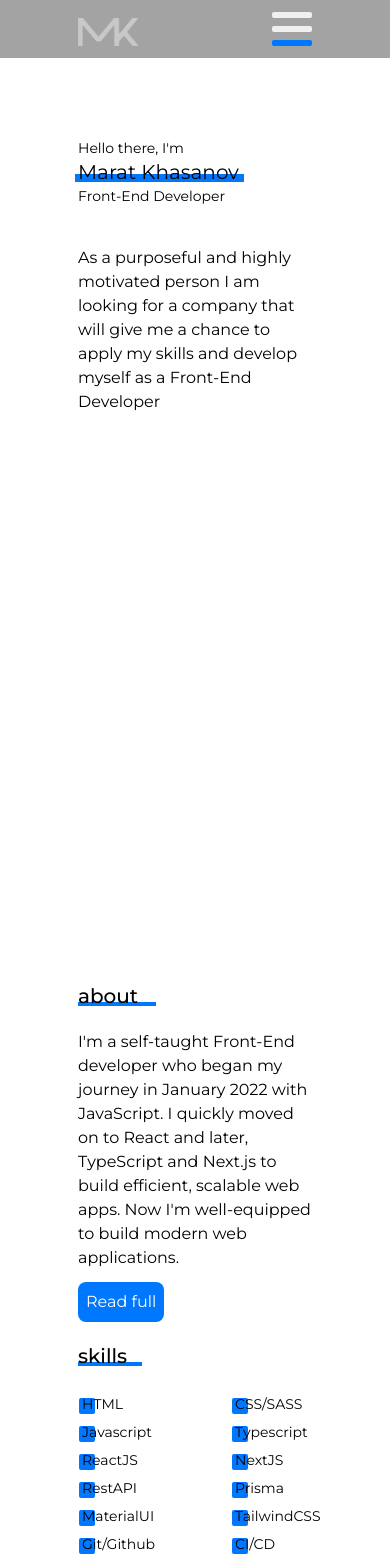
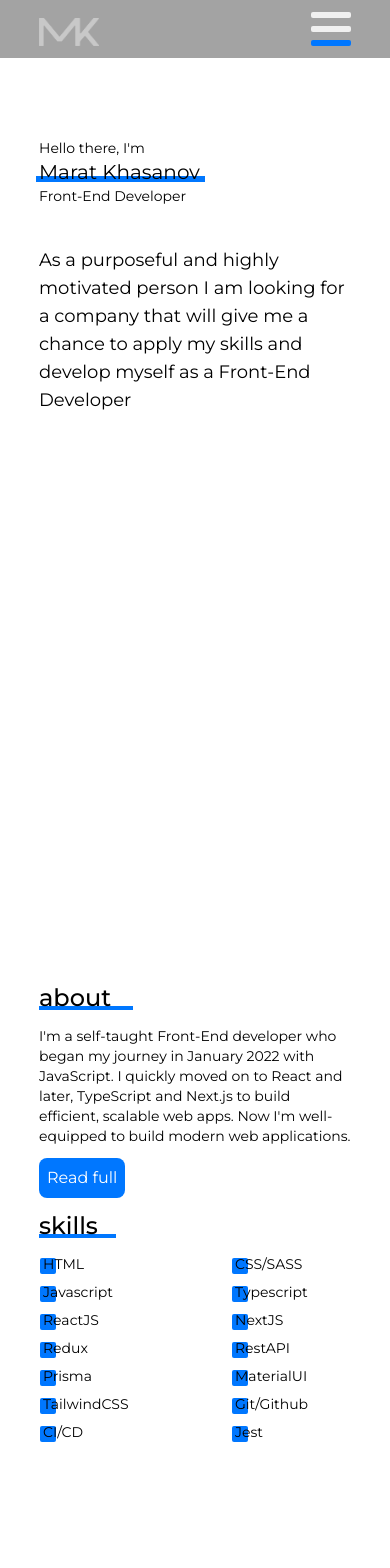
Before and after one commit to hinspared/portfolio, a Next.js app: page / in a window 390 px wide. Shown: the top 1568 px of the page. Built offline with nearby package versions, Linux system fonts and the light colour scheme.

Commit message:
update mobile landscape mode

```diff
--- a/src/components/About.tsx
+++ b/src/components/About.tsx
@@ -8,12 +8,14 @@ const skills = [
   "Typescript",
   "ReactJS",
   "NextJS",
+  "Redux",
   "RestAPI",
   "Prisma",
   "MaterialUI",
   "TailwindCSS",
   "Git/Github",
   "CI/CD",
+  "Jest",
 ];
 
 interface AboutProps {
@@ -24,37 +26,45 @@ interface AboutProps {
 const About = React.forwardRef<HTMLDivElement, AboutProps>(
   (props, ref: React.LegacyRef<HTMLDivElement>) => {
     const landscapeMode = props.mobile && props.isLandscape;
-
     return (
       <div
         className={`mx-auto ${
-          props.mobile && props.isLandscape ? "" : "h-screen"
-        } w-3/5 pt-20 md:pt-36 2xl:pt-72`}
+          props.isLandscape ? "" : "h-screen"
+        } w-4/5 pt-20 md:w-3/5 md:pt-36 2xl:pt-72`}
         id="about"
       >
         <div ref={ref}>
+          <div
+            className={`${
+              landscapeMode ? "grid grid-cols-2 gap-3" : "flex flex-col gap-3"
+            }`}
+          >
+            <div>
               <div className="relative max-w-max">
-            <p className="text-xl font-medium md:text-5xl 2xl:text-7xl">
+                <p className="text-2xl font-medium md:text-5xl 2xl:text-7xl">
                   about
                 </p>
                 <div className="absolute bottom-1 -z-10 h-1 w-[130%] bg-[#0077FF] md:left-[-0.5rem] md:h-2 md:rounded-sm"></div>
               </div>
-          <p className="mt-5 md:mt-10 md:w-3/5 md:text-lg 2xl:text-2xl">
-            I&apos;m a self-taught Front-End developer who began my journey in
-            January 2022 with JavaScript. I quickly moved on to React and later,
-            TypeScript and Next.js to build efficient, scalable web apps. Now
-            I&apos;m well-equipped to build modern web applications.
+              <p className=" mt-3 text-sm md:mt-5 md:mt-10 md:w-3/5 md:text-lg 2xl:text-2xl">
+                I&apos;m a self-taught Front-End developer who began my journey
+                in January 2022 with JavaScript. I quickly moved on to React and
+                later, TypeScript and Next.js to build efficient, scalable web
+                apps. Now I&apos;m well-equipped to build modern web
+                applications.
               </p>
               <Modal />
-          <div className="relative mt-5 max-w-max md:mt-16">
-            <p className="text-xl font-medium md:text-5xl 2xl:text-7xl">
+            </div>
+            <div>
+              <div className="relative max-w-max md:mt-16">
+                <p className="text-2xl font-medium md:text-5xl 2xl:text-7xl">
                   skills
                 </p>
                 <div className="absolute bottom-1 -z-10 h-1 w-[130%] bg-[#0077FF] md:left-[-0.5rem] md:h-2 md:rounded-sm"></div>
               </div>
               <div
-            className={`mt-6 grid ${
-              landscapeMode ? "grid-cols-4" : "grid-cols-2"
+                className={`mt-3 grid ${
+                  landscapeMode ? "grid-cols-2" : "grid-cols-2"
                 } justify-between gap-x-20 gap-y-2 px-1 md:grid-cols-4 2xl:mt-10`}
               >
                 {React.Children.toArray(
@@ -68,6 +78,8 @@ const About = React.forwardRef<HTMLDivElement, AboutProps>(
               </div>
             </div>
           </div>
+        </div>
+      </div>
     );
   }
 );
--- a/src/components/Contacts.tsx
+++ b/src/components/Contacts.tsx
@@ -27,23 +27,24 @@ interface ContactsProps {
 const Contacts = React.forwardRef<HTMLDivElement, ContactsProps>(
   (props, ref: React.LegacyRef<HTMLDivElement>) => {
     const landscapeMode = props.mobile && props.isLandscape;
+
     return (
       <div
-        className={`mx-auto  w-3/5 pt-20 md:pt-36 2xl:pt-72 ${
+        className={`mx-auto  w-4/5 pt-20 md:w-3/5 md:pt-36 2xl:pt-72 ${
           landscapeMode ? "mb-16" : "h-screen"
         }`}
         id="contacts"
       >
         <div ref={ref}>
           <div className="relative max-w-max">
-            <p className="text-xl font-medium md:text-5xl">contacts</p>
+            <p className="text-2xl font-medium md:text-5xl">contacts</p>
             <div className="absolute left-[-0.5rem] bottom-1 -z-10 h-1 w-[130%] bg-[#0077FF] md:h-2 md:w-56 md:rounded-sm"></div>
           </div>
           <p className="text-xs font-light md:mt-3 md:ml-1 md:text-base">
             Let&apos;s have a chat
           </p>
           <div
-            className={`mt-14 ${
+            className={`mt-3 md:mt-14 ${
               landscapeMode
                 ? "grid grid-cols-2 gap-x-20 gap-y-5"
                 : "flex flex-col gap-10"
--- a/src/components/Modal.tsx
+++ b/src/components/Modal.tsx
@@ -23,12 +23,12 @@ const Modal = () => {
         } top-0 left-0 z-30 flex h-screen w-full items-center justify-center bg-gray-900 bg-opacity-75`}
       >
         <div
-          className={`h-3/5 w-4/5 overflow-scroll rounded-lg bg-white p-4 md:h-max ${
+          className={`h-3/5 w-4/5 overflow-scroll rounded-lg bg-white p-5 md:h-max ${
             isOpen ? "" : "hidden"
           }`}
           ref={ref}
         >
-          <p>
+          <p className="text-sm md:text-base">
             I&apos;m a self-taught Front-End developer who began my journey in
             January 2022. I started learning JavaScript, and quickly realized
             the power and versatility of this language. In May 2022, I decided
--- a/src/components/Navbar.tsx
+++ b/src/components/Navbar.tsx
@@ -15,7 +15,7 @@ const Navbar: React.FC<{
 
   return (
     <div className="sticky top-0 z-30 w-full bg-neutral-400">
-      <div className="mx-auto flex w-3/5 items-end  justify-between py-3">
+      <div className="mx-auto flex w-4/5 items-end justify-between  py-3 md:w-3/5">
         <Link href="/#home" scroll={false}>
           <Image
             src={active === "logo" ? logoBlue : logoGray}
--- a/src/components/Project.tsx
+++ b/src/components/Project.tsx
@@ -19,8 +19,8 @@ const Project: React.FC<ProjectProps> = ({
 }) => {
   return (
     <Link href={demo} target="_blank" rel="noreferrer">
-      <div className="flex h-96 w-56 flex-col gap-4 rounded-xl bg-[#f0f0f0] shadow-2xl hover:shadow-[#0077FF] 2xl:h-96 2xl:w-80">
-        <div className="relative h-36 w-full rounded-xl">
+      <div className="flex w-56 flex-col gap-4 rounded-xl bg-[#f0f0f0] shadow-2xl hover:shadow-[#0077FF] md:h-96 md:w-56 2xl:h-96 2xl:w-80">
+        <div className="relative h-36 w-full rounded-xl md:h-44">
           <Image
             src={image}
             alt={name}
--- a/src/components/Projects.tsx
+++ b/src/components/Projects.tsx
@@ -47,17 +47,19 @@ interface ProjectsProps {
 
 const Projects = React.forwardRef<HTMLDivElement, ProjectsProps>(
   (props, ref: React.LegacyRef<HTMLDivElement>) => {
+    const landscapeMode = props.mobile && props.isLandscape;
+
     return (
       <>
         {props.mobile ? (
           <div
             ref={ref}
             id="projects"
-            className={`${props.isLandscape ? "" : "h-screen"}`}
+            className={`${landscapeMode ? "" : "h-screen"}`}
           >
-            <div className="relative mx-auto flex w-3/5 pt-20">
+            <div className="relative mx-auto flex w-4/5 pt-20 md:w-3/5">
               <div className="relative mb-10 max-w-max">
-                <p className="text-lg font-medium text-slate-900">projects</p>
+                <p className="text-2xl font-medium text-slate-900">projects</p>
                 <div className="absolute bottom-1 -z-10 h-1 w-[130%] bg-[#0077FF]"></div>
               </div>
             </div>
@@ -87,9 +89,7 @@ const Projects = React.forwardRef<HTMLDivElement, ProjectsProps>(
           <div className="mx-auto h-screen w-3/5 pt-36 2xl:pt-72" id="projects">
             <div ref={ref}>
               <div className="relative max-w-max">
-                <p className="font-medium text-slate-900 md:text-5xl 2xl:text-7xl">
-                  projects
-                </p>
+                <p className="text-5xl font-medium 2xl:text-7xl">projects</p>
                 <div className="absolute bottom-1 -z-10 h-2 w-[130%] rounded-sm bg-[#0077FF] md:left-[-0.5rem]"></div>
               </div>
               <div className="mt-10 flex justify-center gap-x-10">
--- a/src/pages/index.tsx
+++ b/src/pages/index.tsx
@@ -13,11 +13,9 @@ const Home: NextPage = () => {
   const [isLandscape, setIsLandscape] = React.useState(false);
 
   React.useEffect(() => {
-    console.log(window.screen.height);
     function handleOrientationChange() {
-      setIsLandscape(window.screen.height < 568);
+      setIsLandscape(window.matchMedia("(orientation: portrait)").matches);
     }
-    console.log(window.screen);
     window.addEventListener("orientationchange", handleOrientationChange);
     return () => {
       window.removeEventListener("orientationchange", handleOrientationChange);
@@ -26,7 +24,7 @@ const Home: NextPage = () => {
 
   React.useEffect(() => {
     const handleScreenSize = () => {
-      setMobile(window.matchMedia("(max-width: 900px)").matches);
+      setMobile(window.matchMedia("(max-width: 768px)").matches);
     };
 
     window.addEventListener("resize", handleScreenSize);
@@ -79,7 +77,7 @@ const Home: NextPage = () => {
         mobile={mobile}
       />
       <div
-        className={`mx-auto w-3/5 gap-y-3 pt-20 md:h-screen md:pt-36 2xl:pt-72 ${
+        className={`mx-auto w-4/5 gap-y-3 pt-20 md:h-screen md:w-3/5 md:pt-36 2xl:pt-72 ${
           mobile && isLandscape ? "" : "h-screen"
         }`}
         id="home"
@@ -91,10 +89,13 @@ const Home: NextPage = () => {
           <p className="text-xl md:text-2xl md:text-5xl 2xl:text-7xl">
             Marat Khasanov
           </p>
-          <div className="absolute bottom-1 left-[-2%] -z-10 h-2 w-[105%] bg-[#0077FF] md:rounded-sm"></div>
+          <div className="absolute bottom-1 left-[-2%] -z-10 h-1.5 w-[105%] bg-[#0077FF] md:h-2 md:rounded-sm"></div>
         </div>
         <p className="text-sm md:text-xl 2xl:text-3xl">Front-End Developer</p>
-        <p className="mt-10 md:w-3/5 md:text-lg 2xl:text-2xl" ref={homeRef}>
+        <p
+          className="mt-10 text-lg md:w-3/5 md:text-2xl 2xl:text-4xl"
+          ref={homeRef}
+        >
           As a purposeful and highly motivated person I am looking for a company
           that will give me a chance to apply my skills and develop myself as a
           Front-End Developer
```
Lines whose indentation alone changed are shown as unchanged.
